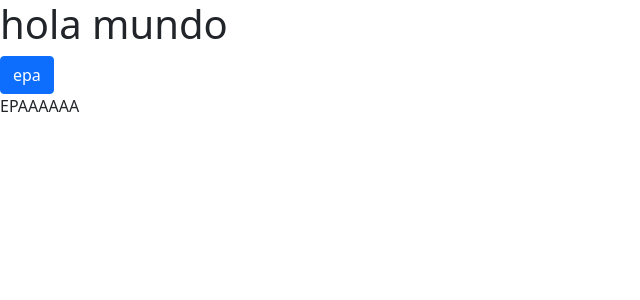
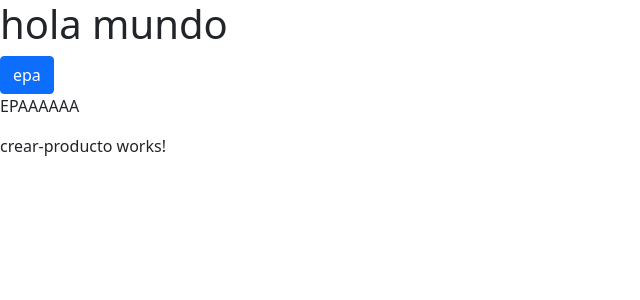
Before and after one commit to David-Albarracin/FerreTic, an Angular app: page /crear-producto in a window 1280 px wide. Shown: the top 300 px of the page, without its empty margins (0-640 px from the left). Built offline with nearby package versions, Linux system fonts and the light colour scheme.

Commit message:
Update app.component.html

```diff
--- a/src/app/app.component.html
+++ b/src/app/app.component.html
@@ -2,3 +2,5 @@
 <button class="btn btn-primary">epa</button>
 
 <p>EPAAAAAA</p>
+
+<app-crear-producto></app-crear-producto>
```
